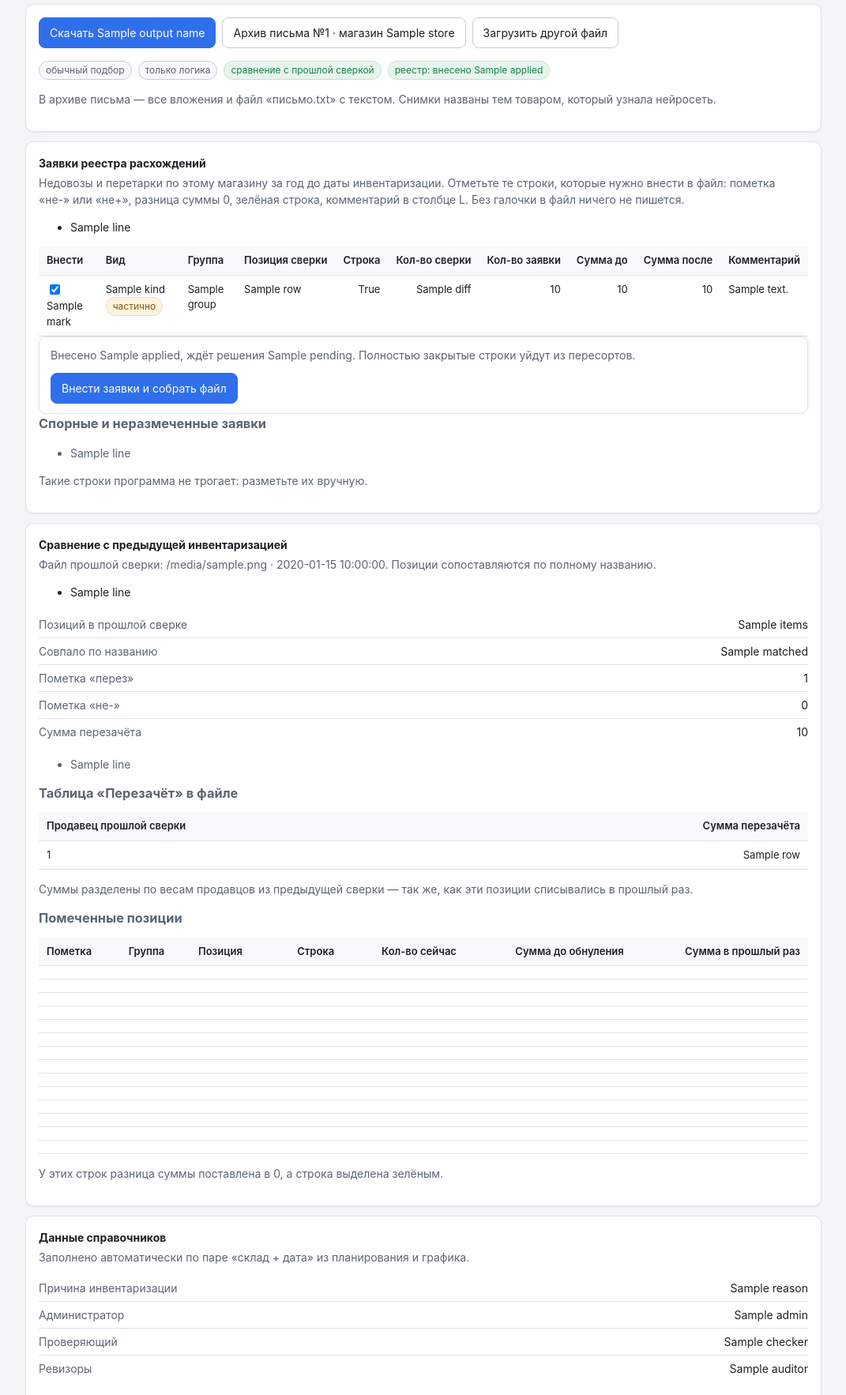
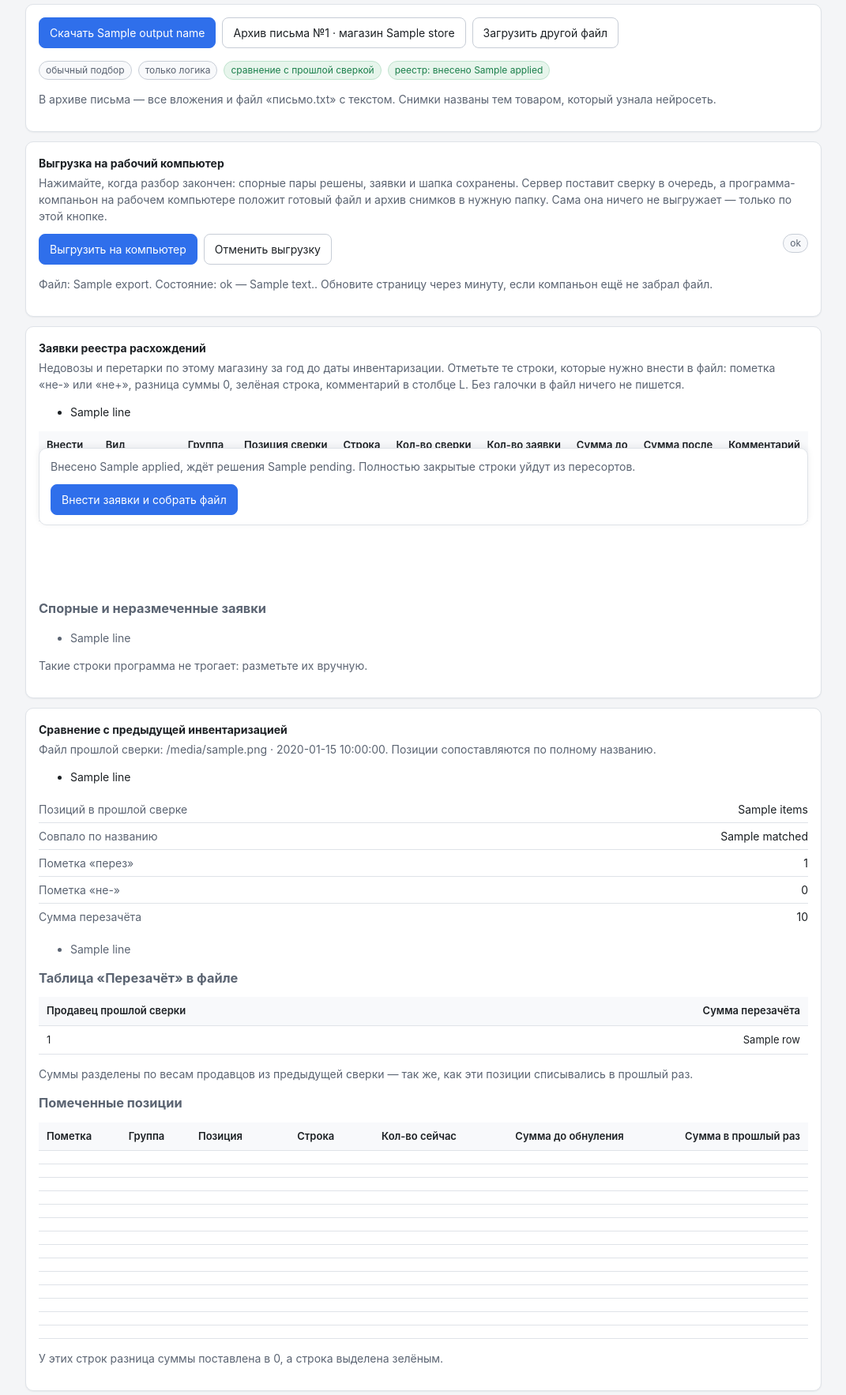
Before and after one commit to lineSence/ExcelKROAutoFormat, a FastAPI app: template app/templates/result.html in a window 1280 px wide. Shown: the part 135-1901 px from the top of the page at 79% size, without its empty margins (104-1175 px from the left). Run offline with FastAPI, Linux system fonts and the light colour scheme; the template is opened without the code that fills it: most values are stand-ins (such as "Sample title", 1, 10 or a date in 2020); lists and menus that the app fills with data are empty; parts of the project's set-up code (start-up, migrations or seed data) failed here and were passed over.

Commit message:
Кнопка «Выгрузить на компьютер» на странице сверки

```diff
--- a/app/templates/result.html
+++ b/app/templates/result.html
@@ -34,6 +34,49 @@
 	</div>
 	{% if mail_letters %}
 	<p class="hint">В архиве письма — все вложения и файл «письмо.txt» с текстом. Снимки названы тем товаром, который узнала нейросеть.</p>
+	{% endif %}
+</section>
+
+<section class="card">
+	<h2>Выгрузка на рабочий компьютер</h2>
+	<p class="card-sub">
+		Нажимайте, когда разбор закончен: спорные пары решены, заявки и шапка
+		сохранены. Сервер поставит сверку в очередь, а программа-компаньон на
+		рабочем компьютере положит готовый файл и архив снимков в нужную папку.
+		Сама она ничего не выгружает — только по этой кнопке.
+	</p>
+
+	<div class="card-row">
+		<div class="actions">
+			<form method="post" action="/export/{{ token }}">
+				<input type="hidden" name="token" value="{{ token }}" />
+				<button type="submit">Выгрузить на компьютер</button>
+			</form>
+			{% if export %}
+			<form method="post" action="/export/{{ token }}/cancel">
+				<input type="hidden" name="token" value="{{ token }}" />
+				<button class="button-secondary" type="submit">Отменить выгрузку</button>
+			</form>
+			{% endif %}
+		</div>
+		<div class="actions">
+			{% if export %}
+			{% if export.status == "выгружено" %}<span class="badge badge-ok">выгружено</span>
+			{% elif export.status == "сбой" %}<span class="badge badge-warn">сбой выгрузки</span>
+			{% else %}<span class="badge">{{ export.status }}</span>{% endif %}
+			{% else %}
+			<span class="badge">в очередь не поставлена</span>
+			{% endif %}
+		</div>
+	</div>
+
+	{% if export %}
+	<p class="hint">
+		Файл: {{ export.name or output_name }}. Состояние: {{ export.status }}{% if export.note %} — {{ export.note }}{% endif %}.
+		Обновите страницу через минуту, если компаньон ещё не забрал файл.
+	</p>
+	{% else %}
+	<p class="hint">Если компаньон не запущен, файл всегда можно скачать кнопкой «Скачать» выше.</p>
 	{% endif %}
 </section>
 
```
